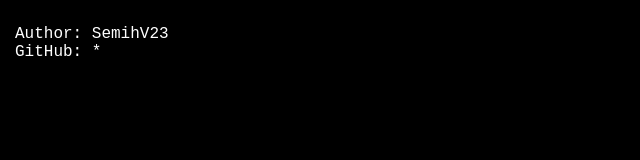
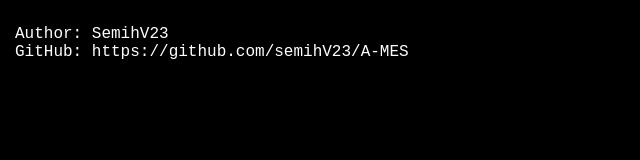
Before and after one commit to semihV23/A-MES, a plain HTML site: page docs/about.html in a window 1280 px wide. Shown: the whole page, without its empty margins (0-640 px from the left). Drawn offline with Linux system fonts and the light colour scheme; a web font is replaced by a local one.

Commit message:
about page update

```diff
--- a/docs/about.html
+++ b/docs/about.html
@@ -9,7 +9,7 @@
         <div class="inline-flex">
           <pre>
 Author: SemihV23
-GitHub: *
+GitHub: https://github.com/semihV23/A-MES
 </pre
           >
         </div>
```
